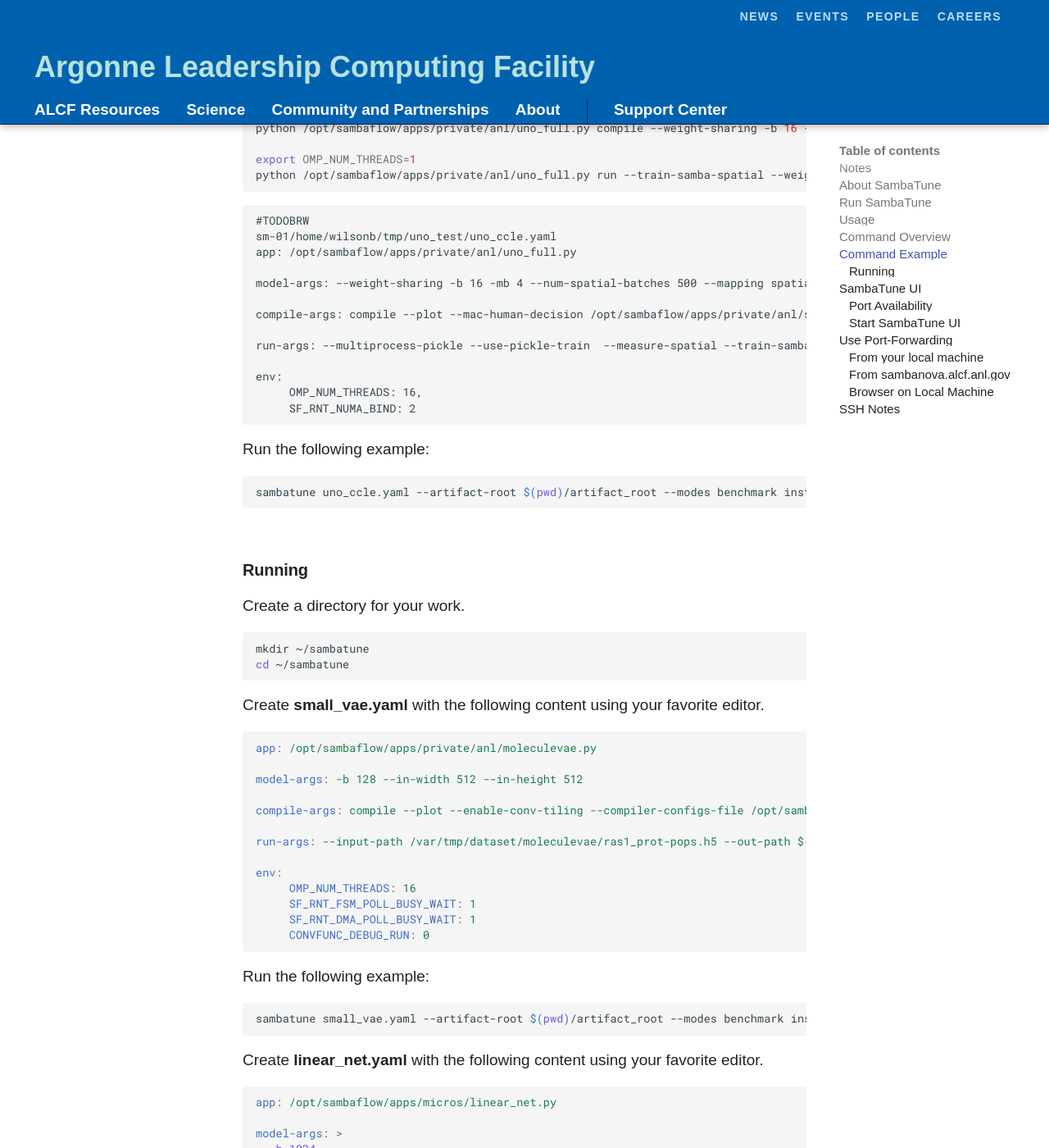
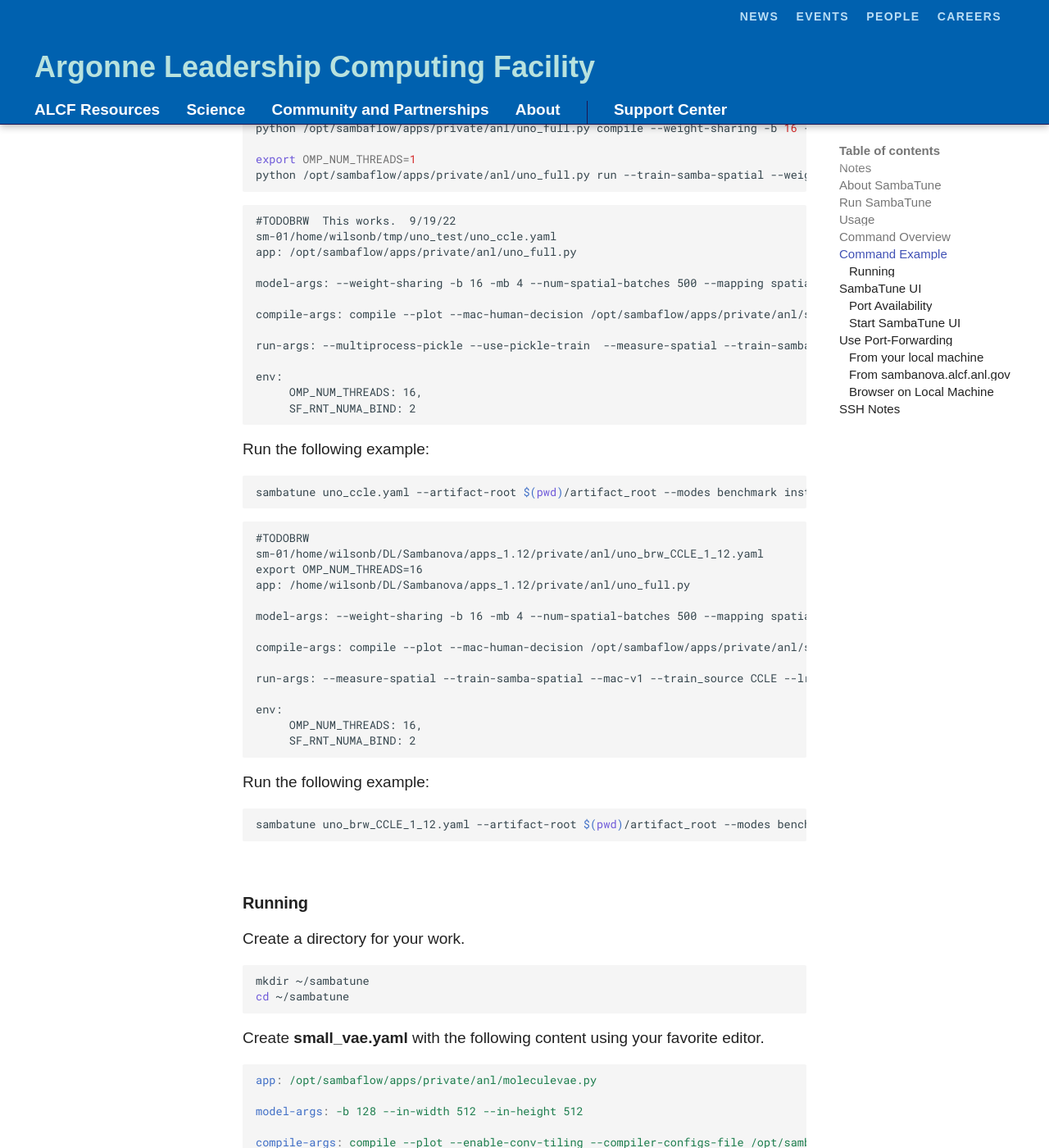
Before and after one commit to argonne-lcf/ai-testbed-userdocs, an MkDocs documentation site: the page built from docs/sambanova/SambaTune-User-Guide.md, in a window 1280 px wide and 1400 px high, scrolled down 2863 px. Shown: the whole window at 82% size. Built offline with MkDocs 1.6.1 and Material for MkDocs 9.7.7, drawn with Linux system fonts in a browser that asks for light colours; some web fonts are replaced; comment, search, counter and statistics services are not loaded; some of the changed text lies outside the part shown.

Commit message:
Can run 1.12 of Uno.

````diff
--- a/docs/sambanova/SambaTune-User-Guide.md
+++ b/docs/sambanova/SambaTune-User-Guide.md
@@ -134,7 +134,7 @@
 
 
 ```text
-#TODOBRW
+#TODOBRW  This works.  9/19/22
 sm-01/home/wilsonb/tmp/uno_test/uno_ccle.yaml
 app: /opt/sambaflow/apps/private/anl/uno_full.py
 
@@ -153,6 +153,29 @@
 
 ```bash
 sambatune uno_ccle.yaml --artifact-root $(pwd)/artifact_root --modes benchmark instrument run
+```
+
+```text
+#TODOBRW
+sm-01/home/wilsonb/DL/Sambanova/apps_1.12/private/anl/uno_brw_CCLE_1_12.yaml
+export OMP_NUM_THREADS=16
+app: /home/wilsonb/DL/Sambanova/apps_1.12/private/anl/uno_full.py
+
+model-args: --weight-sharing -b 16 -mb 4 --num-spatial-batches 500 --mapping spatial
+
+compile-args: compile --plot --mac-human-decision /opt/sambaflow/apps/private/anl/samba_uno/human_decisions_spatial.json --mac-v1
+
+run-args: --measure-spatial --train-samba-spatial --mac-v1 --train_source CCLE --lr 0.001 --data-dir /software/sambanova/dataset/CCLE_16_500
+
+env:
+     OMP_NUM_THREADS: 16,
+     SF_RNT_NUMA_BIND: 2
+```
+
+Run the following example:
+
+```bash
+sambatune uno_brw_CCLE_1_12.yaml --artifact-root $(pwd)/artifact_root --modes benchmark instrument run
 ```
 
 
````
Also changed, not shown: other parts of docs/sambanova/SambaTune-User-Guide.md (+1 -0 lines), docs/sambanova/uno_brw_CCLE.yaml (added, +11 -0 lines), 1 other file.
